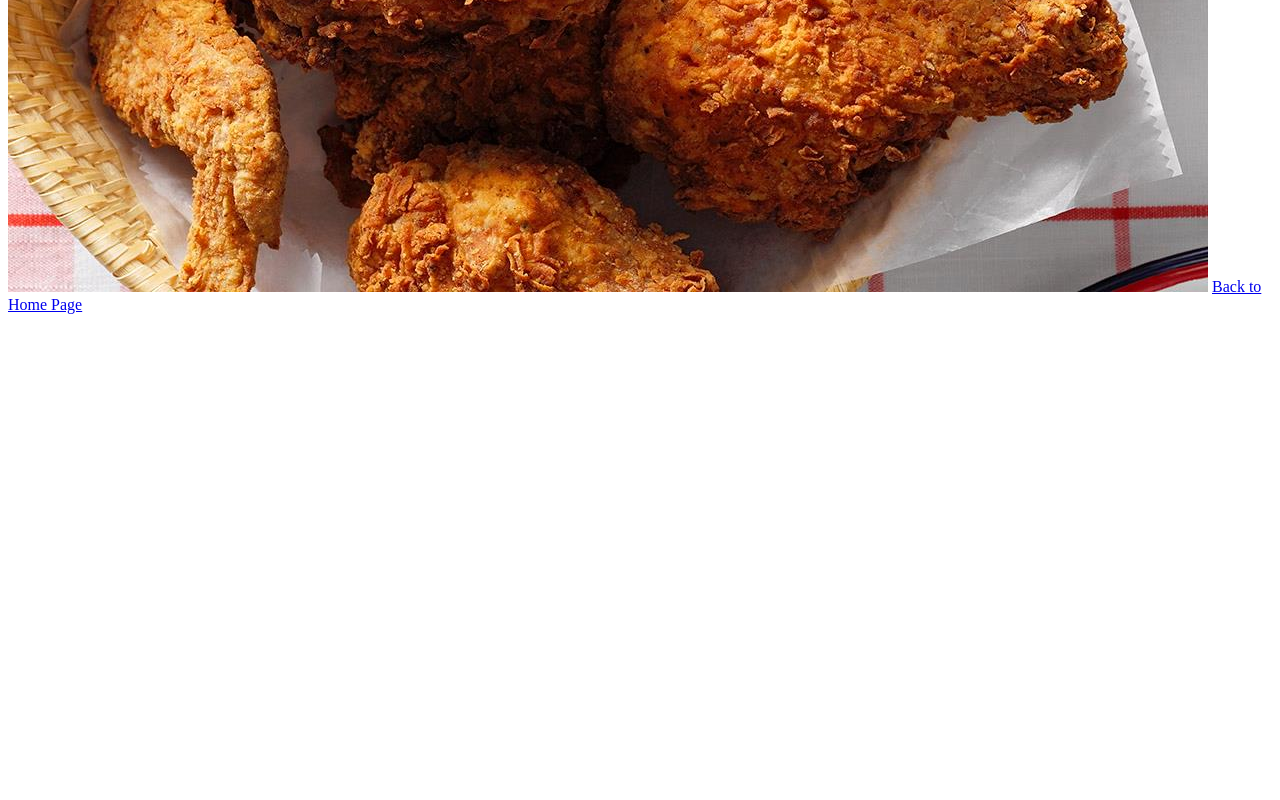
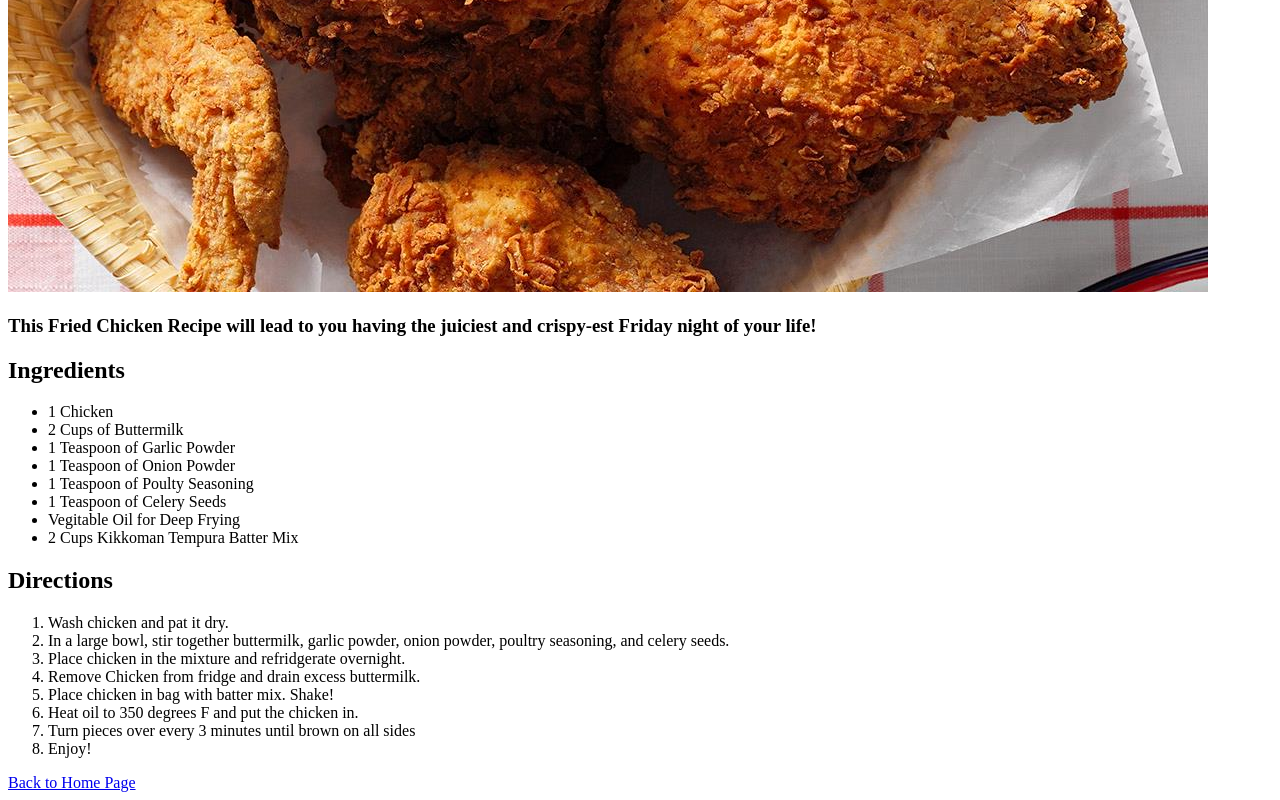
Before and after one commit to bramze/odin-recipes, a plain HTML site: page recipes/fried-chicken-recipe.html in a window 1280 px wide. Shown: the part 988-1788 px from the top of the page. Before the commit the page ends 1310 px from the top, so only its background shows below. Drawn offline with Linux system fonts and the light colour scheme.

Commit message:
Added Ingredients List and Step Directions

```diff
--- a/recipes/fried-chicken-recipe.html
+++ b/recipes/fried-chicken-recipe.html
@@ -8,6 +8,38 @@
 <body>
     <h1>Fried Chicken Recipe</h1>
     <img src="../images/Crispy-Fried-Chicken_EXPS_TOHJJ22_6445_DR _02_03_11b.jpg" alt="Bowl of Crispy Fried Chicken">
+    <h3>This Fried Chicken Recipe will lead to you having the juiciest and crispy-est Friday night of your life!</h3>
+    <h2>Ingredients</h2>
+    <ul>
+        <li>1 Chicken </li>
+        <li>2 Cups of Buttermilk</li>
+        <li>1 Teaspoon of Garlic Powder</li>
+        <li>1 Teaspoon of Onion Powder</li>
+        <li>1 Teaspoon of Poulty Seasoning</li>
+        <li>1 Teaspoon of Celery Seeds</li>
+        <li>Vegitable Oil for Deep Frying</li>
+        <li>2 Cups Kikkoman Tempura Batter Mix</li>
+
+    </ul>
+
+    <h2>Directions</h2>
+    <ol>
+        <li>Wash chicken and pat it dry.</li>
+        <li>In a large bowl, stir together buttermilk, garlic powder, onion powder, poultry seasoning, and celery seeds.</li>
+        <li>Place chicken in the mixture and refridgerate overnight.</li>
+        <li>Remove Chicken from fridge and drain excess buttermilk.</li>
+        <li>Place chicken in bag with batter mix. Shake!</li>
+        <li>Heat oil to 350 degrees F and put the chicken in.</li>
+        <li>Turn pieces over every 3 minutes until brown on all sides</li>
+        <li>Enjoy!</li>
+
+    </ol>
+
+
+
+
+
+
     <a href="../index.html">Back to Home Page</a>
 </body>
 </html>
```
